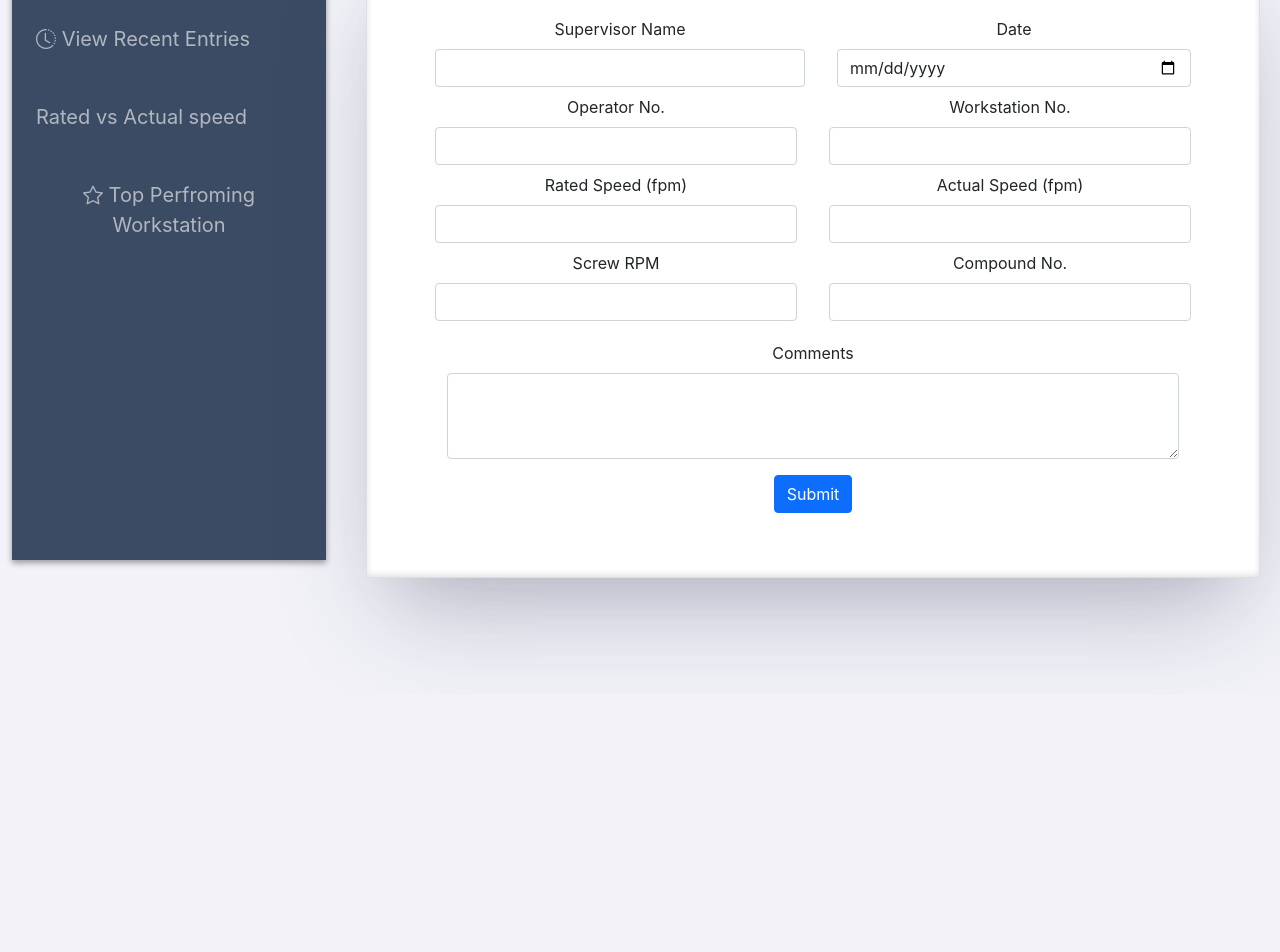
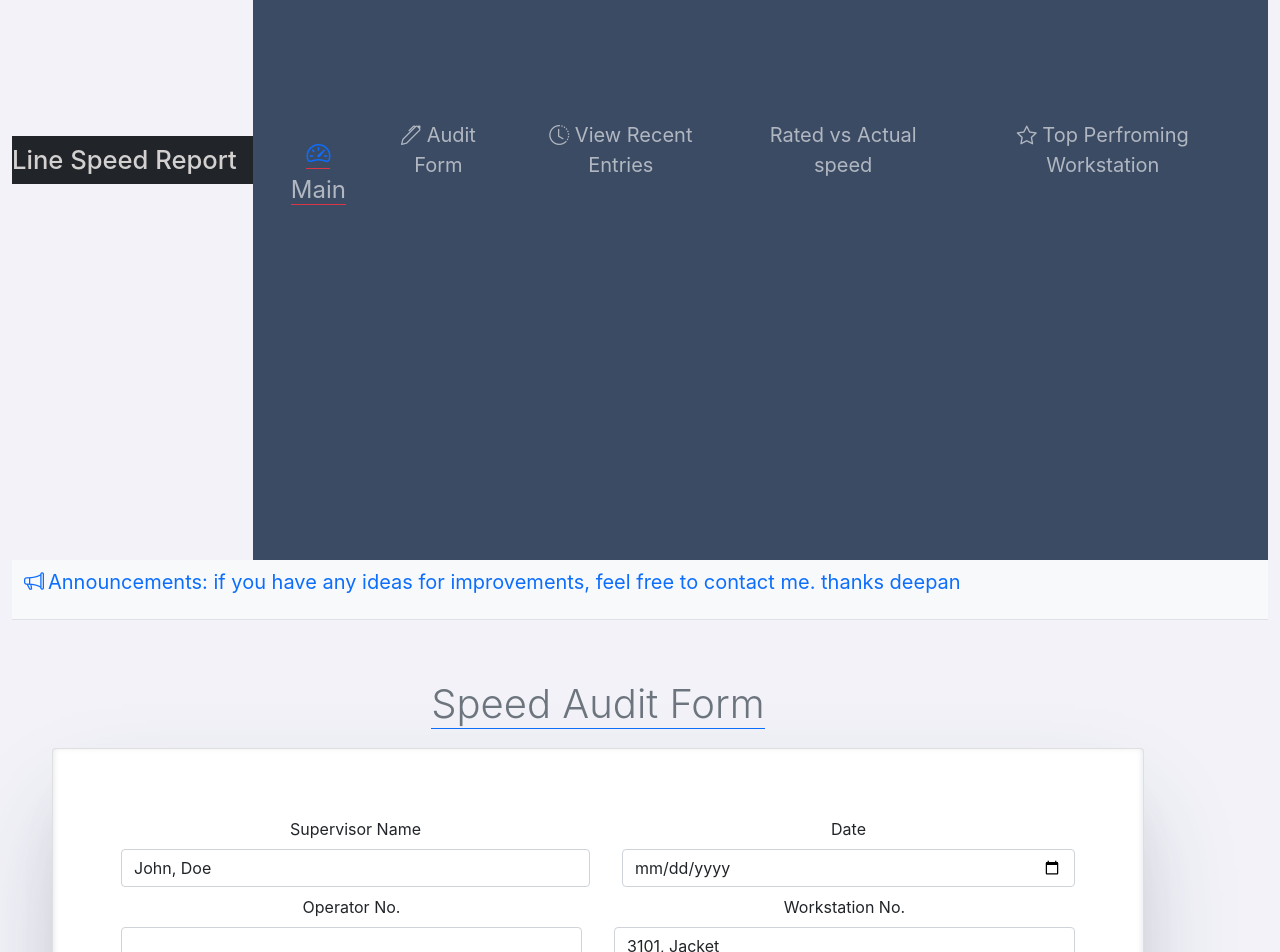
Before and after one commit to DeepanJeganathan/linespeed_audit_client, a React (Create React App) app: page /auditform in a window 1280 px wide. Shown: the part 240-1192 px from the top of the page. Before the commit the page ends 934 px from the top, so only its background shows below. Built offline with nearby package versions, Linux system fonts and the light colour scheme.

Commit message:
changed form fields supervisor and  workstations

```diff
--- a/src/App.js
+++ b/src/App.js
@@ -8,19 +8,14 @@ import { Route, Switch, BrowserRouter } from "react-router-dom";
 function App() {
   return (
     <div className="App container-fluid ">
-      <div className="row g-0">
-        <div
-          style={{ backgroundColor: "#ffffff" }}
-          className=" h-100 col-sm-4 col-lg-3 sidebar-nav "
-        >
       <SideBar />
-        </div>
-        <div className=" col-sm-8 col-lg-9 test">
+
+      <div className="  test">
         <div className="bg-light main-nav d-flex align-items-center justify-content-start border-bottom">
           <span className="px-2 blockquote text-primary">
             <i className="bi bi-megaphone px-1 "></i>
-              Announcements: if you have any ideas for improvements, feel free
-              to contact me. thanks deepan
+            Announcements: if you have any ideas for improvements, feel free to
+            contact me. thanks deepan
           </span>
         </div>
         <div className="container h-100  m-3 p-4 ">
@@ -38,7 +33,6 @@ function App() {
         </div>
       </div>
     </div>
-    </div>
   );
 }
 
--- a/src/components/AuditForm.js
+++ b/src/components/AuditForm.js
@@ -1,4 +1,4 @@
-import React, { createElement, useState } from "react";
+import React, { createElement, useState, useEffect } from "react";
 
 const initial = {
   SupervisorName: "",
@@ -13,11 +13,44 @@ const initial = {
 };
 
 export default function AuditForm() {
+  useEffect(() => {
+    console.log("yo it ran");
+  }, []);
+
+  const supervisors = [
+    { id: 1, firstName: "John", lastName: "Doe" },
+    { id: 2, firstName: "Bob", lastName: "Jones" },
+    { id: 3, firstName: "Tom", lastName: "Horn" },
+  ];
+
+  const supervisorsOptions = () => {
+    return supervisors.map((x) => (
+      <option key={x.id} value={x.id}>
+        {x.firstName}, {x.lastName}
+      </option>
+    ));
+  };
+
+  const workstations = [
+    { id: 1, workstationNumber: 3101, type: "Jacket", flow: 2 },
+    { id: 2, workstationNumber: 3102, type: "Jacket", flow: 2 },
+    { id: 3, workstationNumber: 3701, type: "Jacket", flow: 2 },
+  ];
+
+  const workstationOptions = () => {
+    return workstations.map((x) => (
+      <option key={x.id} value={x.id}>
+        {x.workstationNumber}, {x.type}
+      </option>
+    ));
+  };
+
   const [fieldValues, setFieldValues] = useState(initial);
   const [error, setError] = useState({});
 
   const handleChange = (e) => {
     const { name, value } = e.target;
+    console.log(e.target);
     setFieldValues({ ...fieldValues, [name]: value });
   };
 
@@ -28,7 +61,7 @@ export default function AuditForm() {
     temp.Date = fieldValues.Date !== "" ? true : false;
     temp.WorkstationNumber =
       fieldValues.WorkstationNumber !== "" &&
-      fieldValues.WorkstationNumber.length == 4
+      /^-?\d+$/.test(fieldValues.WorkstationNumber)
         ? true
         : false;
     setError(temp);
@@ -43,6 +76,7 @@ export default function AuditForm() {
   const handleSubmit = (e) => {
     e.preventDefault();
     if (validate()) {
+      console.log(fieldValues);
       console.log("form submitted");
       document.querySelector(".form-submit-error").style.display = "none";
 
@@ -56,6 +90,7 @@ export default function AuditForm() {
       formdata.append("ScrewRPM", fieldValues.ScrewRPM);
       formdata.append("CompoundNumber", fieldValues.CompoundNumber);
       formdata.append("Comment", fieldValues.Comment);
+      console.log(fieldValues);
 
       // submit form here
       setFieldValues(initial);
@@ -83,17 +118,18 @@ export default function AuditForm() {
                 <label className="form-label " htmlFor="supervisor-name">
                   Supervisor Name
                 </label>
-                <input
+                <select
                   name="SupervisorName"
-                  type="text"
                   id="supervisor-name"
-                  className="form-control"
+                  className="form-select"
                   value={fieldValues.SupervisorName}
                   onChange={handleChange}
                   className={
                     `form-control ` + applyValidationError("SupervisorName")
                   }
-                />
+                >
+                  {supervisorsOptions()}
+                </select>
                 <div className={"d-none "}>
                   <p> name should be longer than 2 characters please!!</p>
                 </div>
@@ -130,16 +166,17 @@ export default function AuditForm() {
                 <label className="form-label" htmlFor="workstation-number">
                   Workstation No.
                 </label>
-                <input
+                <select
                   name="WorkstationNumber"
-                  type="text"
                   id="workstation-number"
                   value={fieldValues.WorkstationNumber}
                   className={
                     "form-control " + applyValidationError("WorkstationNumber")
                   }
                   onChange={handleChange}
-                />
+                >
+                  {workstationOptions()}
+                </select>
               </div>
             </div>
 
--- a/src/components/SideBar.js
+++ b/src/components/SideBar.js
@@ -4,17 +4,16 @@ import { Link } from "react-router-dom";
 
 export default function () {
   return (
-    <nav className="navbar d-flex flex-column  navbar-expand-sm navbar-light align-items-start ">
-        <div className="d-flex w-100 justify-content-between   bg-brand">
-          <a href="#" className="navbar-brand p-3 ">
+    <nav className="navbar navbar-expand-lg  ">
+      <div className="bg-dark justify-content-between d-flex col">
+        <a href="#" className="navbar-brand">
           Line Speed Report
         </a>
-
         <button
-            className="navbar-toggler"
+          className="navbar-toggler bg-light"
           type="button"
-            data-bs-toggle="collapse"
-            data-bs-target="#navbarSupportedContent"
+          data-toggle="collapse"
+          data-target="#navbarSupportedContent"
           aria-controls="navbarSupportedContent"
           aria-expanded="false"
           aria-label="Toggle navigation"
@@ -22,11 +21,9 @@ export default function () {
           <span className="navbar-toggler-icon"></span>
         </button>
       </div>
-        <div
-          className="collapse w-100 align-items-start navbar-collapse"
-          id="navbarSupportedContent"
-        >
-          <ul className=" navbar-nav d-flex flex-column align-items-center align-items-sm-start px-3">
+
+      <div className="collapse navbar-collapse" id="navbarSupportedContent">
+        <ul className=" navbar-nav align-items-center align-items-sm-start px-3">
           <li className="nav-item mt-4 ">
             <Link
               to={"/"}
@@ -61,7 +58,6 @@ export default function () {
           </li>
         </ul>
       </div>
-
     </nav>
   );
 }
```
Lines whose indentation alone changed are shown as unchanged.
